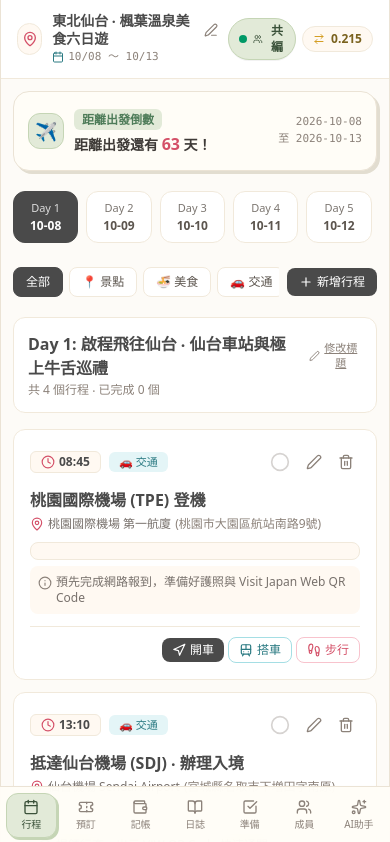
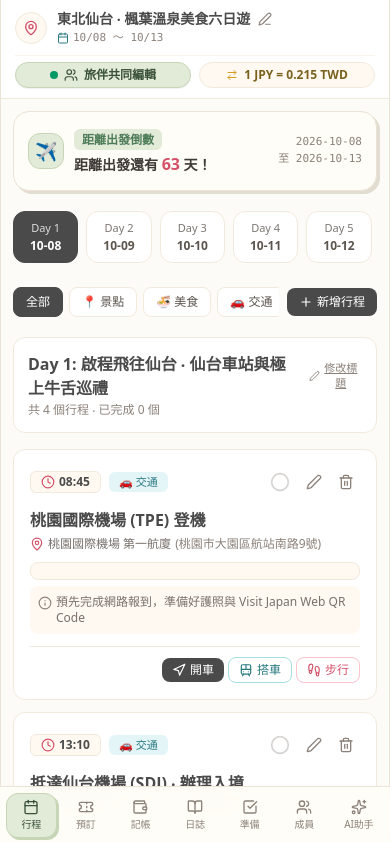
Before and after one commit to frank897911/-, a React (Vite) app: page / in a window 390 px wide. Shown: the top 842 px of the page. Built offline with nearby package versions, Linux system fonts and the light colour scheme; no server answers.

Commit message:
feat(expense): add editable total budget functionality
- Enable users to edit the total budget in ExpenseView
- Integrate budget updates with App state
- Refine layout responsiveness in Navbar and PlanningView

```diff
--- a/src/App.tsx
+++ b/src/App.tsx
@@ -539,6 +539,9 @@ export default function App() {
                   totalBudgetTwd={data.totalBudgetTwd}
                   onAddExpense={handleAddExpense}
                   onDeleteExpense={handleDeleteExpense}
+                  onUpdateTotalBudget={(newBudget) => {
+                    setData((prev) => ({ ...prev, totalBudgetTwd: newBudget }));
+                  }}
                 />
               </motion.div>
             )}
--- a/src/components/Navbar.tsx
+++ b/src/components/Navbar.tsx
@@ -40,17 +40,18 @@ export const Navbar: React.FC<NavbarProps> = ({
   };
 
   return (
-    <header className="sticky top-0 z-30 bg-white/95 backdrop-blur-md border-b border-[#F1E9DB] px-4 py-3 transition-all">
-      <div className="max-w-4xl mx-auto flex items-center justify-between gap-2">
-        {/* Left: App Logo & Title */}
-        <div className="flex items-center gap-2.5">
+    <header className="sticky top-0 z-30 bg-white/95 backdrop-blur-md border-b border-[#F1E9DB] px-3.5 py-2.5 transition-all">
+      <div className="max-w-4xl mx-auto space-y-2">
+        {/* Top Row: App Logo, Trip Title, Date & View Mode */}
+        <div className="flex items-center justify-between gap-2">
+          <div className="flex items-center gap-2.5 min-w-0 flex-1">
             <div
-            className="w-8 h-8 rounded-full bg-[#FFF9F2] border border-[#F1E9DB] flex items-center justify-center text-[#4A4A4A] cursor-pointer"
+              className="w-8 h-8 rounded-full bg-[#FFF9F2] border border-[#F1E9DB] flex items-center justify-center text-[#4A4A4A] cursor-pointer flex-shrink-0"
               onClick={() => onSelectTab('itinerary')}
             >
               <MapPin className="w-4 h-4 text-[#D45068]" />
             </div>
-          <div className="flex flex-col">
+            <div className="flex flex-col min-w-0">
               <div className="flex items-center gap-1.5">
                 <h1
                   className="text-sm sm:text-base font-bold text-[#4A4A4A] leading-tight cursor-pointer"
@@ -61,7 +62,7 @@ export const Navbar: React.FC<NavbarProps> = ({
                 {onOpenEditTripModal && (
                   <button
                     onClick={onOpenEditTripModal}
-                  className="p-0.5 text-[#8C827A] hover:text-[#4A4A4A] transition-colors"
+                    className="p-0.5 text-[#8C827A] hover:text-[#4A4A4A] transition-colors flex-shrink-0"
                     title="編輯行程標題與日期"
                   >
                     <Edit3 className="w-3.5 h-3.5" />
@@ -69,7 +70,7 @@ export const Navbar: React.FC<NavbarProps> = ({
                 )}
               </div>
               <div className="text-[11px] text-[#8C827A] flex items-center gap-1 font-medium mt-0.5 font-mono">
-              <Calendar className="w-3 h-3 text-[#2B7A82]" />
+                <Calendar className="w-3 h-3 text-[#2B7A82] flex-shrink-0" />
                 <span>
                   {formatShortDate(startDate)} ～ {formatShortDate(endDate)}
                 </span>
@@ -77,22 +78,31 @@ export const Navbar: React.FC<NavbarProps> = ({
             </div>
           </div>
 
-        {/* Right Actions: Firebase Co-editing, Currency Converter & View Mode */}
-        <div className="flex items-center gap-1.5 sm:gap-2">
+          {/* Desktop Responsive Frame Toggle */}
+          <button
+            onClick={onToggleFrameMode}
+            title={isMobileFrameMode ? '切換為全螢幕模式' : '切換為手機模擬器模式'}
+            className="hidden md:flex items-center justify-center p-1.5 rounded-full bg-white hover:bg-[#FFF9F2] text-[#4A4A4A] border border-[#F1E9DB] text-xs transition-all flex-shrink-0"
+          >
+            {isMobileFrameMode ? <Monitor className="w-4 h-4 text-[#4A4A4A]" /> : <Smartphone className="w-4 h-4 text-[#4A4A4A]" />}
+          </button>
+        </div>
+
+        {/* Bottom Row: Co-editing Button & Exchange Rate Button */}
+        <div className="flex items-center gap-2 pt-1.5 border-t border-[#F8F4ED]">
           {/* Firebase Co-editing Button */}
           {onOpenSyncModal && (
             <button
               onClick={onOpenSyncModal}
               title="旅伴共同編輯與雲端同步設定"
-              className="flex items-center gap-1.5 px-2.5 py-1 bg-[#E2EAD8] hover:bg-[#C5D5B5] text-[#3B523A] rounded-full border border-[#C5D5B5] text-xs font-bold transition-all active:scale-95 shadow-2xs"
+              className="flex-1 sm:flex-initial flex items-center justify-center gap-1.5 px-3 py-1 bg-[#E2EAD8] hover:bg-[#C5D5B5] text-[#3B523A] rounded-full border border-[#C5D5B5] text-xs font-bold transition-all active:scale-95 shadow-2xs"
             >
-              <span className="relative flex h-2 w-2">
+              <span className="relative flex h-2 w-2 flex-shrink-0">
                 <span className="animate-ping absolute inline-flex h-full w-full rounded-full bg-emerald-400 opacity-75"></span>
                 <span className="relative inline-flex rounded-full h-2 w-2 bg-emerald-600"></span>
               </span>
-              <Users className="w-3.5 h-3.5 text-[#3B523A]" />
-              <span className="hidden sm:inline">旅伴共同編輯</span>
-              <span className="sm:hidden">共編</span>
+              <Users className="w-3.5 h-3.5 text-[#3B523A] flex-shrink-0" />
+              <span>旅伴共同編輯</span>
             </button>
           )}
 
@@ -100,20 +110,10 @@ export const Navbar: React.FC<NavbarProps> = ({
           <button
             onClick={onOpenExchangeModal}
             title="匯率試算與設定"
-            className="flex items-center gap-1.5 px-2.5 py-1 bg-[#FFF9F2] hover:bg-[#FFF2E0] text-[#7A621E] rounded-full border border-[#F1E9DB] text-xs font-semibold transition-all active:scale-95"
+            className="flex-1 sm:flex-initial flex items-center justify-center gap-1.5 px-3 py-1 bg-[#FFF9F2] hover:bg-[#FFF2E0] text-[#7A621E] rounded-full border border-[#F1E9DB] text-xs font-semibold transition-all active:scale-95"
           >
-            <ArrowRightLeft className="w-3 h-3 text-[#D49E24]" />
-            <span className="hidden sm:inline">1 JPY = {exchangeRate} TWD</span>
-            <span className="sm:hidden">{exchangeRate}</span>
-          </button>
-
-          {/* Desktop Responsive Frame Toggle */}
-          <button
-            onClick={onToggleFrameMode}
-            title={isMobileFrameMode ? '切換為全螢幕模式' : '切換為手機模擬器模式'}
-            className="hidden md:flex items-center justify-center p-1.5 rounded-full bg-white hover:bg-[#FFF9F2] text-[#4A4A4A] border border-[#F1E9DB] text-xs transition-all"
-          >
-            {isMobileFrameMode ? <Monitor className="w-4 h-4 text-[#4A4A4A]" /> : <Smartphone className="w-4 h-4 text-[#4A4A4A]" />}
+            <ArrowRightLeft className="w-3 h-3 text-[#D49E24] flex-shrink-0" />
+            <span>1 JPY = {exchangeRate} TWD</span>
           </button>
         </div>
       </div>
--- a/src/components/PlanningView.tsx
+++ b/src/components/PlanningView.tsx
@@ -87,14 +87,14 @@ export const PlanningView: React.FC<PlanningViewProps> = ({
       />
 
       {/* Header Banner */}
-      <div className="bg-[#FFFDF7] p-4 rounded-2xl border border-[#EBE3D5] shadow-[3px_3px_0px_#E2DDD0] flex items-center justify-between">
-        <div className="flex items-center gap-3">
-          <div className="w-10 h-10 rounded-xl bg-[#E2EAD8] text-[#3B523A] border border-[#C5D5B5] flex items-center justify-center font-bold text-xl">
+      <div className="bg-[#FFFDF7] p-3.5 sm:p-4 rounded-2xl border border-[#EBE3D5] shadow-[3px_3px_0px_#E2DDD0] flex items-center justify-between gap-2">
+        <div className="flex items-center gap-2.5 sm:gap-3 min-w-0 flex-1">
+          <div className="w-10 h-10 rounded-xl bg-[#E2EAD8] text-[#3B523A] border border-[#C5D5B5] flex items-center justify-center font-bold text-xl flex-shrink-0">
             📋
           </div>
-          <div>
-            <h2 className="text-base font-bold text-[#3E3A37]">行前準備 ‧ 行李清單 ‧ 採買</h2>
-            <p className="text-xs text-[#8C827A] mt-0.5">
+          <div className="min-w-0 flex-1">
+            <h2 className="text-sm sm:text-base font-bold text-[#3E3A37] truncate">行前準備 ‧ 行李清單 ‧ 採買</h2>
+            <p className="text-[11px] sm:text-xs text-[#8C827A] mt-0.5 line-clamp-1">
               分配團員任務、行李點檢與必買藥妝採買清單
             </p>
           </div>
@@ -102,10 +102,10 @@ export const PlanningView: React.FC<PlanningViewProps> = ({
 
         <button
           onClick={handleOpenAddModal}
-          className="flex items-center gap-1 px-3.5 py-2 bg-[#3B523A] hover:bg-[#2C3E2B] text-white text-xs font-bold rounded-xl shadow-[2px_2px_0px_#223322] active:scale-95 transition-all"
+          className="flex items-center gap-1.5 px-3 sm:px-3.5 py-2 bg-[#3B523A] hover:bg-[#2C3E2B] text-white text-xs font-bold rounded-xl shadow-[2px_2px_0px_#223322] active:scale-95 transition-all whitespace-nowrap flex-shrink-0"
         >
-          <Plus className="w-4 h-4" />
-          <span>新增項目</span>
+          <Plus className="w-4 h-4 flex-shrink-0" />
+          <span className="whitespace-nowrap">新增項目</span>
         </button>
       </div>
 
```
Also changed, not shown: src/components/ExpenseView.tsx (+112 -3 lines). Lines whose indentation alone changed are shown as unchanged.
